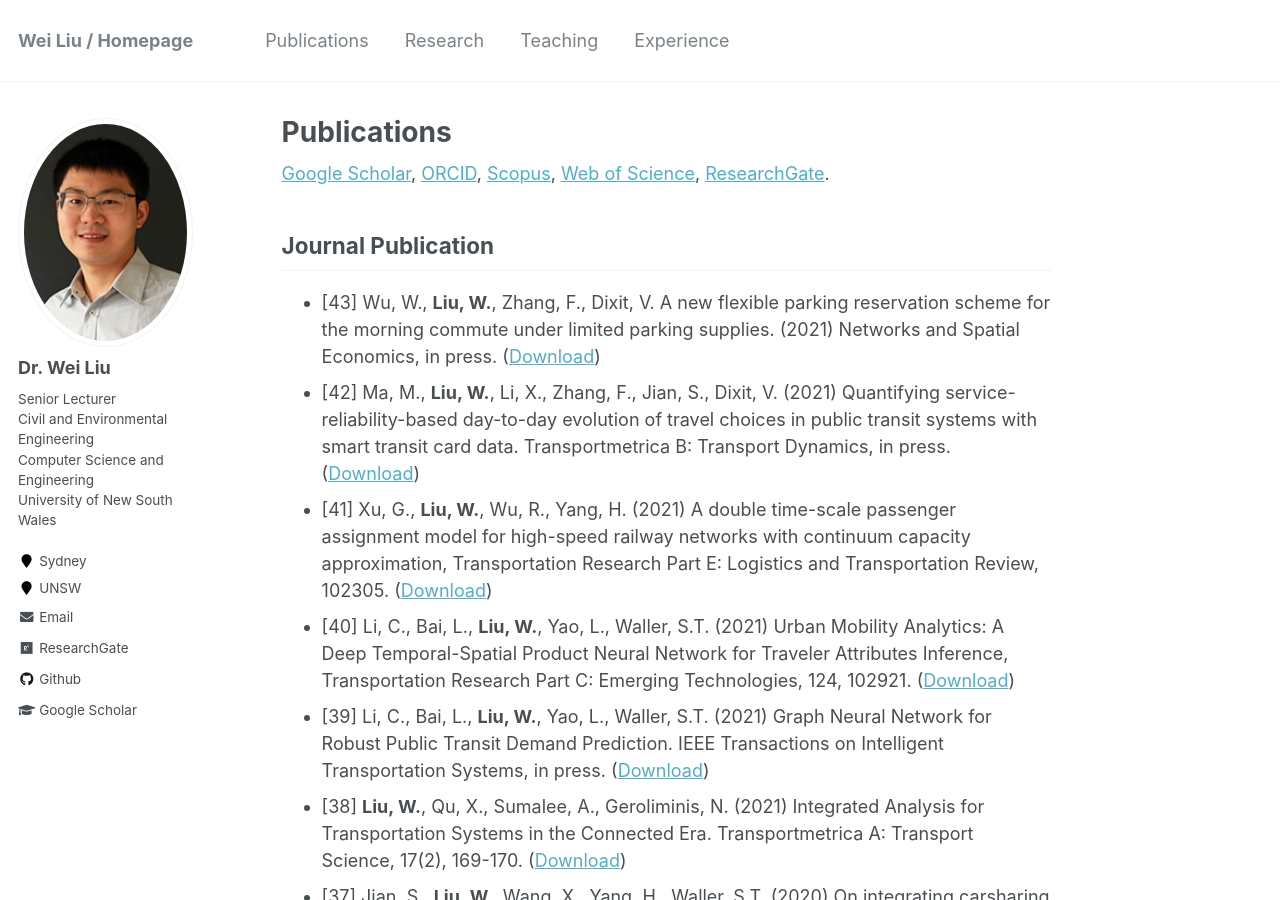
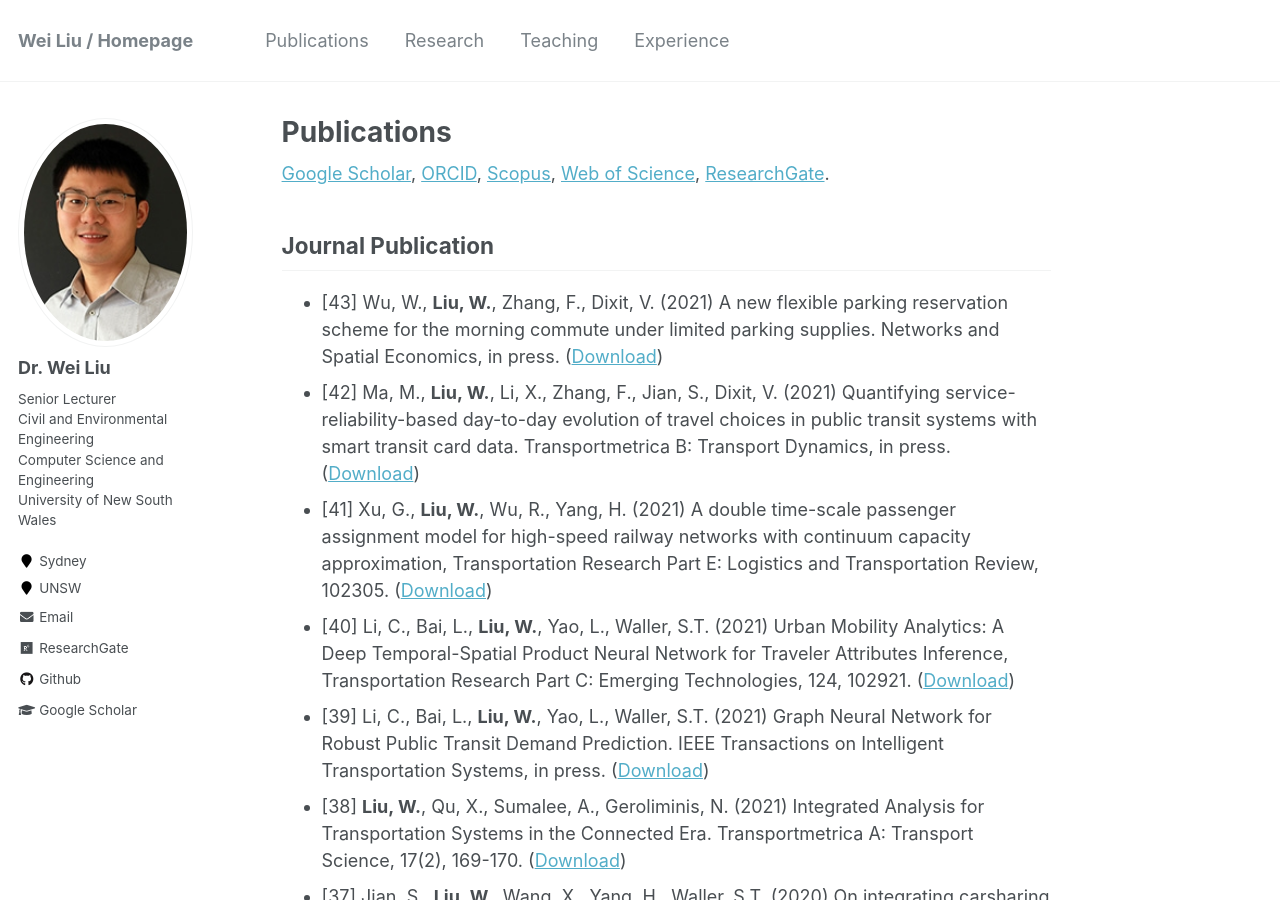
Before and after one commit to weiliu2016/weiliu2016.github.io, a Jekyll site: the page built from _pages/publications.md, in a window 1280 px wide and 900 px high. Built offline with Jekyll 4.4.1, drawn with Linux system fonts in a browser that asks for light colours.

```diff
--- a/_pages/publications.md
+++ b/_pages/publications.md
@@ -19,7 +19,7 @@ author_profile: true
 
 Journal Publication
 ----------
-* [43] Wu, W., **Liu, W.**, Zhang, F., Dixit, V. A new flexible parking reservation scheme for the morning commute under limited parking supplies. (2021) Networks and Spatial Economics, in press. ([Download](https://doi.org/DOI))
+* [43] Wu, W., **Liu, W.**, Zhang, F., Dixit, V. (2021) A new flexible parking reservation scheme for the morning commute under limited parking supplies. Networks and Spatial Economics, in press. ([Download](https://doi.org/DOI))
 * [42] Ma, M., **Liu, W.**, Li, X., Zhang, F., Jian, S., Dixit, V. (2021) Quantifying service-reliability-based day-to-day evolution of travel choices in public transit systems with smart transit card data. Transportmetrica B: Transport Dynamics, in press. ([Download](https://doi.org/10.1080/21680566.2021.1916645))
 * [41] Xu, G., **Liu, W.**, Wu, R., Yang, H. (2021) A double time-scale passenger assignment model for high-speed railway networks with continuum capacity approximation, Transportation Research Part E: Logistics and Transportation Review, 102305. ([Download](https://doi.org/10.1016/j.tre.2021.102305))
 * [40] Li, C., Bai, L., **Liu, W.**, Yao, L., Waller, S.T. (2021) Urban Mobility Analytics: A Deep Temporal-Spatial Product Neural Network for Traveler Attributes Inference, Transportation Research Part C: Emerging Technologies, 124, 102921. ([Download](https://doi.org/10.1016/j.trc.2020.102921))
```
